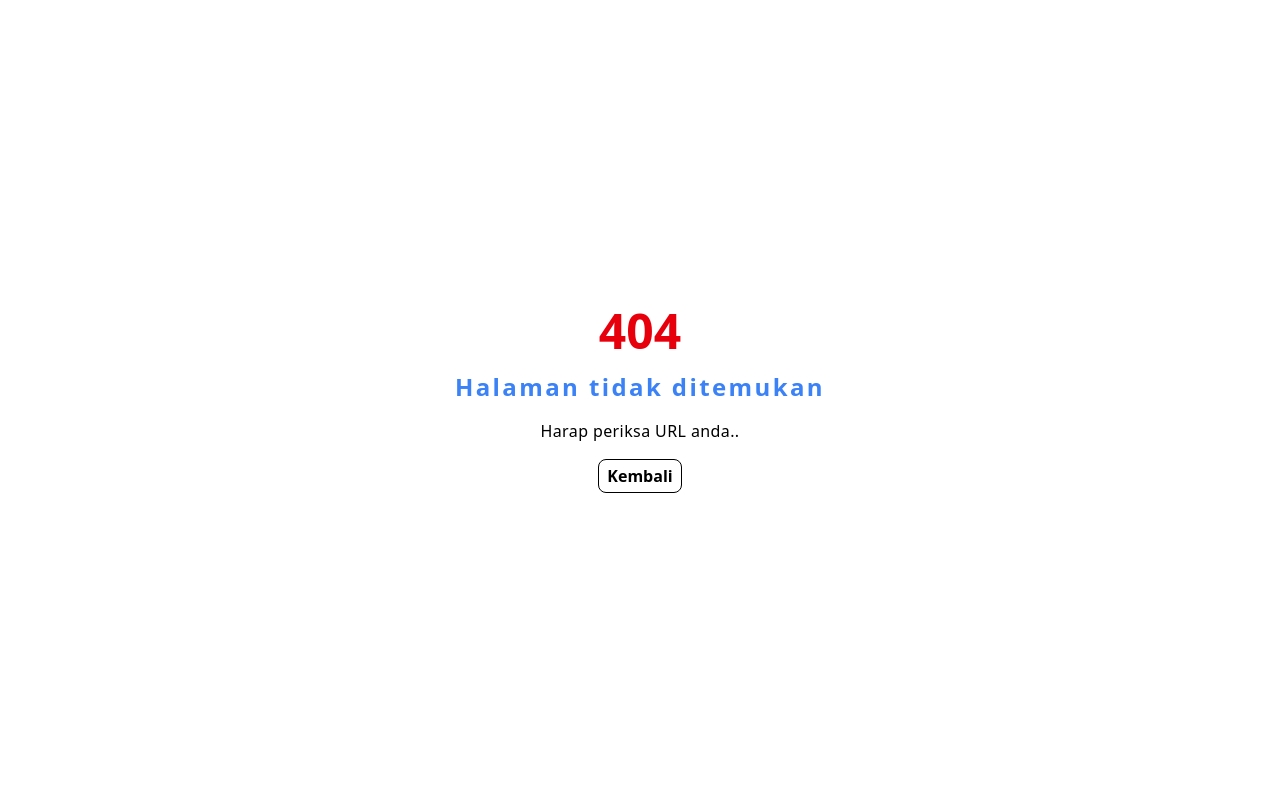
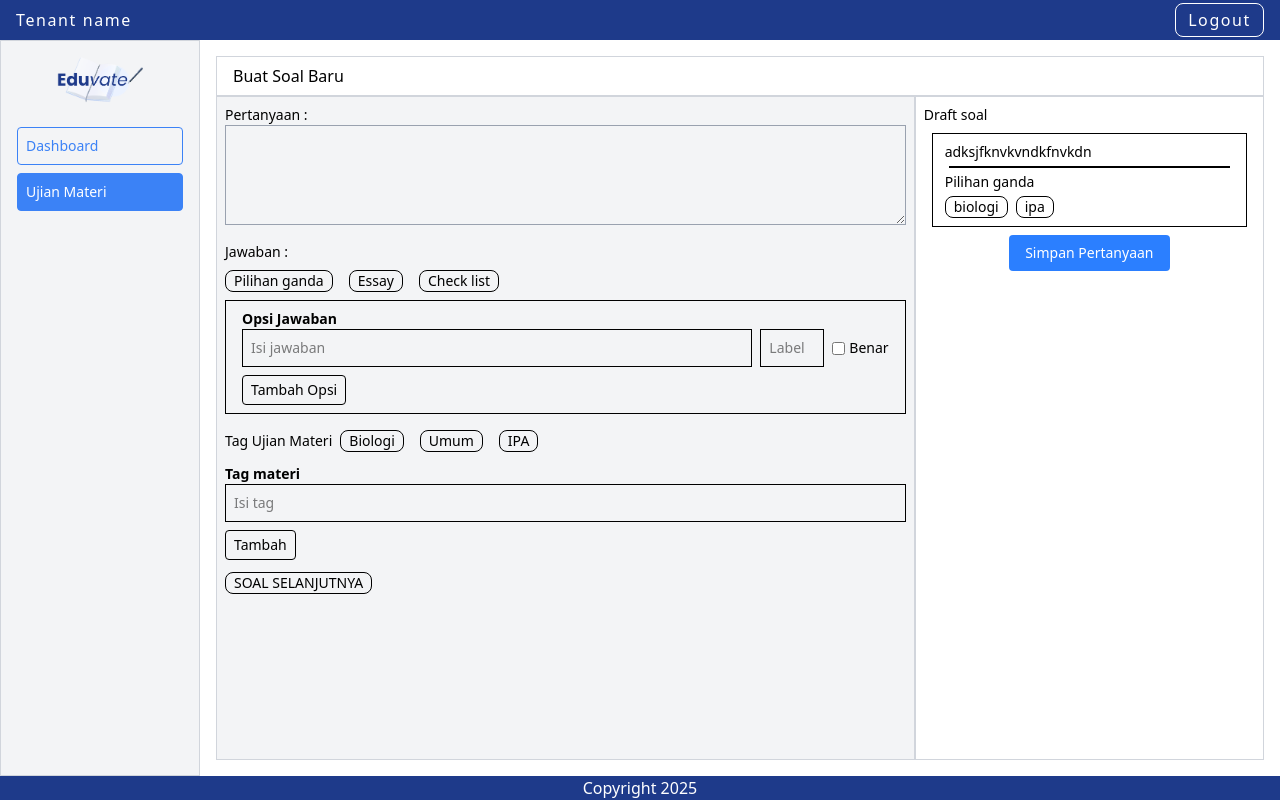
Before and after one commit to Bantas93/eduvate-frontend, a Next.js app: page /exam in a window 1280 px wide. Before the commit this address had no page. Built offline with nearby package versions, Linux system fonts and the light colour scheme.

Commit message:
Layouting Form Section

```diff
--- a/app/_components/SideNav.js
+++ b/app/_components/SideNav.js
@@ -9,7 +9,7 @@ export default function SideNav() {
 
   const navLinks = [
     { href: "/dashboard", label: "Dashboard" },
-    { href: "/ujian-materi", label: "Ujian Materi" },
+    { href: "/exam", label: "Ujian Materi" },
   ];
   return (
     <aside className="row-span-1 col-span-1 bg-[#F3F4F6] border border-gray-300 shadow- p-4">
--- a/app/_components/form/MultipleForm.js
+++ b/app/_components/form/MultipleForm.js
@@ -1,77 +1,20 @@
 "use client";
 
-import { useState } from "react";
+import { useQuestions } from "@/app/context/QuetionsContext";
 
-export default function MultipleForm({ answerType }) {
-  const [question, setQuestion] = useState("");
-  const [answerOption, setAnswerOption] = useState([
-    { option: "", isCorrect: false, label: "" },
-  ]);
-  const [exams, setExams] = useState([{ examId: "" }]);
-
-  const handleAddOption = () => {
-    setAnswerOption([
-      ...answerOption,
-      { option: "", isCorrect: false, label: "" },
-    ]);
-  };
-
-  const handleAddExam = () => {
-    setExams([...exams, { examId: "" }]);
-  };
-
-  const handleSubmit = async (e) => {
-    e.preventDefault();
-
-    const payload = [
-      {
-        question,
-        answerType,
-        answerOption,
-        exams,
-      },
-    ];
-    console.log(payload);
-    // const res = await fetch("/api/v1/questions", {
-    //   method: "POST",
-    //   headers: {
-    //     "Content-Type": "application/json",
-    //     "Tenant-Id": "TENANT_ID_KAMU",
-    //   },
-    //   body: JSON.stringify(payload),
-    // });
-
-    // if (res.ok) {
-    //   alert("Pertanyaan berhasil disimpan!");
-    // } else {
-    //   alert("Gagal menyimpan pertanyaan");
-    // }
-  };
+export default function MultipleForm() {
+  const { answerOption, setAnswerOption, handleAddOption, handleSubmit } =
+    useQuestions();
 
   return (
-    <div className="">
-      <form
-        onSubmit={handleSubmit}
-        className="flex flex-col gap-4 p-4 max-w-xl mx-auto"
-      >
-        <label>
-          Pertanyaan:
-          <input
-            type="text"
-            value={question}
-            onChange={(e) => setQuestion(e.target.value)}
-            className="border p-2 w-full"
-            required
-          />
-        </label>
-
+    <div className="flex flex-col gap-4 px-4 py-2 ">
       <div>
         <h3 className="font-bold">Opsi Jawaban</h3>
         {answerOption.map((opt, idx) => (
           <div key={idx} className="flex gap-2 mb-2">
             <input
               type="text"
-                placeholder="Isi opsi jawaban"
+              placeholder="Isi jawaban"
               value={opt.option}
               onChange={(e) =>
                 setAnswerOption(
@@ -84,7 +27,7 @@ export default function MultipleForm({ answerType }) {
             />
             <input
               type="text"
-                placeholder="Label (a, b, c...)"
+              placeholder="Label"
               value={opt.label}
               onChange={(e) =>
                 setAnswerOption(
@@ -119,42 +62,6 @@ export default function MultipleForm({ answerType }) {
           Tambah Opsi
         </button>
       </div>
-
-        <div>
-          <h3 className="font-bold">Exam ID</h3>
-          {exams.map((exam, idx) => (
-            <div key={idx} className="mb-2">
-              <input
-                type="text"
-                placeholder="Exam ID"
-                value={exam.examId}
-                onChange={(e) =>
-                  setExams(
-                    exams.map((x, i) =>
-                      i === idx ? { examId: e.target.value } : x
-                    )
-                  )
-                }
-                className="border p-2 w-full"
-              />
-            </div>
-          ))}
-          <button
-            type="button"
-            onClick={handleAddExam}
-            className="px-2 py-1 border rounded"
-          >
-            Tambah Exam
-          </button>
-        </div>
-
-        <button
-          type="submit"
-          className="bg-blue-500 text-white px-4 py-2 rounded"
-        >
-          Simpan Pertanyaan
-        </button>
-      </form>
     </div>
   );
 }
--- /dev/null
+++ b/app/_components/form/SectionDraft.js
@@ -0,0 +1,34 @@
+"use client";
+import { useQuestions } from "@/app/context/QuetionsContext";
+
+export default function SectionDraft() {
+  const { handleSubmit } = useQuestions();
+  return (
+    <div className="grid grid-row gap-2 text-sm">
+      <div className="">Draft soal</div>
+
+      <div className="flex flex-col gap-2 h-full">
+        <div className="border mx-2 px-1">
+          <div className="flex flex-col gap-1 p-2">
+            <p> adksjfknvkvndkfnvkdn</p>
+            <div className="border-b-2 mx-1 "></div>
+            <div>Pilihan ganda</div>
+            <div className="flex flex-row gap-2">
+              <button className="border rounded-lg px-2 ">biologi</button>
+              <button className="border rounded-lg px-2 ">ipa</button>
+            </div>
+          </div>
+        </div>
+
+        <div className="flex justify-center w-full">
+          <button
+            className="bg-blue-500 text-white rounded px-4 py-2"
+            onClick={handleSubmit}
+          >
+            Simpan Pertanyaan
+          </button>
+        </div>
+      </div>
+    </div>
+  );
+}
--- a/app/_components/form/SectionForm.js
+++ b/app/_components/form/SectionForm.js
@@ -1,14 +1,28 @@
 "use client";
-import { useState } from "react";
 import MultipleForm from "./MultipleForm";
+import { useQuestions } from "@/app/context/QuetionsContext";
 
 export default function SectionForm() {
-  const [answerType, setAnswerType] = useState("PG");
+  const {
+    answerType,
+    setAnswerType,
+    question,
+    setQuestion,
+    exams,
+    setExams,
+    handleAddExam,
+  } = useQuestions();
   return (
     <div className="flex flex-col h-full gap-3 text-sm">
       <div>
         <div>Pertanyaan :</div>
-        <textarea className="border h-[100px] w-full px-1" type="text" />
+        <textarea
+          type="text"
+          value={question}
+          onChange={(e) => setQuestion(e.target.value)}
+          className="border border-gray-400 p-1 w-full h-[100px]"
+          required
+        />
       </div>
       <div className="flex flex-col gap-2">
         <div>Jawaban :</div>
@@ -33,12 +47,9 @@ export default function SectionForm() {
           </button>
         </div>
 
-        <div className="min-w-full min-h-[100px] w-fit h-fit border p-1">
+        <div className="min-w-full min-h-[100px] w-fit h-fit border">
           {answerType === "PG" ? (
-            <MultipleForm
-              answerType={answerType}
-              setAnswerType={setAnswerType}
-            />
+            <MultipleForm />
           ) : answerType === "ES" ? (
             <div>Content Pilihan essay</div>
           ) : (
@@ -46,17 +57,47 @@ export default function SectionForm() {
           )}
         </div>
       </div>
-      <div className="flex flex-row gap-4">
+      <div className="grid grid-row gap-2 w-full">
+        <div className="flex flex-row gap-2 items-center">
           <div>Tag Ujian Materi</div>
-        <div className="flex flex-row gap-4">
+          <div className="flex flex-row gap-4 py-1">
             <button className="border rounded-lg px-2 hover:cursor-pointer hover:bg-gray-300 transition-all">
-            Pilihan ganda
+              Biologi
             </button>
             <button className="border rounded-lg px-2 hover:cursor-pointer hover:bg-gray-300 transition-all">
-            Essay
+              Umum
             </button>
             <button className="border rounded-lg px-2 hover:cursor-pointer hover:bg-gray-300 transition-all">
-            Check list
+              IPA
+            </button>
+          </div>
+        </div>
+
+        <div className="">
+          <h3 className="font-bold">Tag materi</h3>
+          {exams.map((exam, idx) => (
+            <div key={idx} className="mb-2">
+              <input
+                type="text"
+                placeholder="Isi tag"
+                value={exam.examId}
+                onChange={(e) =>
+                  setExams(
+                    exams.map((x, i) =>
+                      i === idx ? { examId: e.target.value } : x
+                    )
+                  )
+                }
+                className="border p-2 w-full"
+              />
+            </div>
+          ))}
+          <button
+            type="button"
+            onClick={handleAddExam}
+            className="px-2 py-1 border rounded"
+          >
+            Tambah
           </button>
         </div>
       </div>
--- /dev/null
+++ b/app/context/QuetionsContext.js
@@ -0,0 +1,73 @@
+"use client";
+const { createContext, useContext, useState } = require("react");
+
+const QuetionsContext = createContext();
+
+export const QuestionsProvider = ({ children }) => {
+  const [answerType, setAnswerType] = useState("PG");
+  const [question, setQuestion] = useState("");
+  const [exams, setExams] = useState([{ examId: "" }]);
+  const [answerOption, setAnswerOption] = useState([
+    { option: "", isCorrect: false, label: "" },
+  ]);
+
+  const handleAddExam = () => {
+    setExams([...exams, { examId: "" }]);
+  };
+
+  const handleAddOption = () => {
+    setAnswerOption([
+      ...answerOption,
+      { option: "", isCorrect: false, label: "" },
+    ]);
+  };
+
+  const handleSubmit = async (e) => {
+    e.preventDefault();
+
+    const payload = [
+      {
+        question,
+        answerType,
+        answerOption,
+        exams,
+      },
+    ];
+    console.log(payload);
+    // const res = await fetch("/api/v1/questions", {
+    //   method: "POST",
+    //   headers: {
+    //     "Content-Type": "application/json",
+    //     "Tenant-Id": "TENANT_ID_KAMU",
+    //   },
+    //   body: JSON.stringify(payload),
+    // });
+
+    // if (res.ok) {
+    //   alert("Pertanyaan berhasil disimpan!");
+    // } else {
+    //   alert("Gagal menyimpan pertanyaan");
+    // }
+  };
+  return (
+    <QuetionsContext.Provider
+      value={{
+        answerType,
+        setAnswerType,
+        question,
+        setQuestion,
+        exams,
+        setExams,
+        answerOption,
+        setAnswerOption,
+        handleAddExam,
+        handleAddOption,
+        handleSubmit,
+      }}
+    >
+      {children}
+    </QuetionsContext.Provider>
+  );
+};
+
+export const useQuestions = () => useContext(QuetionsContext);
--- a/app/ujian-materi/layout.js
+++ b/app/exam/layout.js
@@ -1,4 +1,5 @@
 import MainLayout from "../_components/MainLayout";
+import { QuestionsProvider } from "../context/QuetionsContext";
 
 export const metadata = {
   title: {
@@ -7,5 +8,9 @@ export const metadata = {
   },
 };
 export default function Layout({ children }) {
-  return <MainLayout>{children}</MainLayout>;
+  return (
+    <MainLayout>
+      <QuestionsProvider>{children}</QuestionsProvider>
+    </MainLayout>
+  );
 }
--- a/app/ujian-materi/page.js
+++ b/app/exam/page.js
@@ -1,3 +1,4 @@
+import SectionDraft from "../_components/form/SectionDraft";
 import SectionForm from "../_components/form/SectionForm";
 
 export default function Page() {
@@ -10,7 +11,7 @@ export default function Page() {
         <SectionForm />
       </div>
       <div className="row-span-1 col-span-1 bg-white border border-gray-300 p-2">
-        Draft soal
+        <SectionDraft />
       </div>
     </div>
   );
--- a/middleware.js
+++ b/middleware.js
@@ -2,7 +2,7 @@
 import { NextResponse } from "next/server";
 import { getSecondLocal } from "./app/lib/helpers";
 
-const protectedRoutes = ["/dashboard", "/ujian-materi"];
+const protectedRoutes = ["/dashboard", "/exam"];
 
 function isProtectedPath(pathname) {
   return protectedRoutes.some(
@@ -90,5 +90,5 @@ export async function middleware(req) {
 }
 
 export const config = {
-  matcher: ["/", "/dashboard/:path*", "/ujian-materi/:path*"],
+  matcher: ["/", "/dashboard/:path*", "/exam/:path*"],
 };
```
Lines whose indentation alone changed are shown as unchanged.
